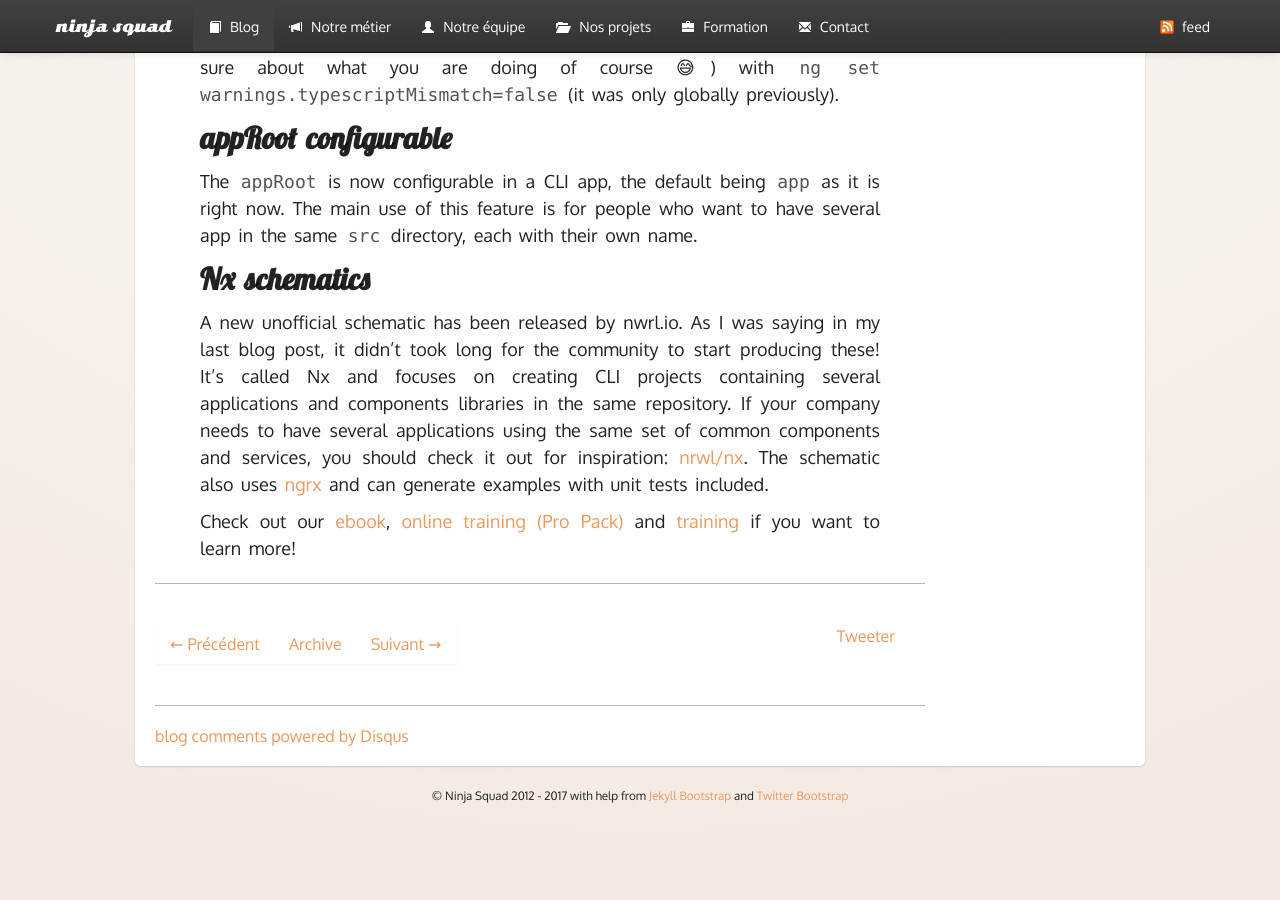
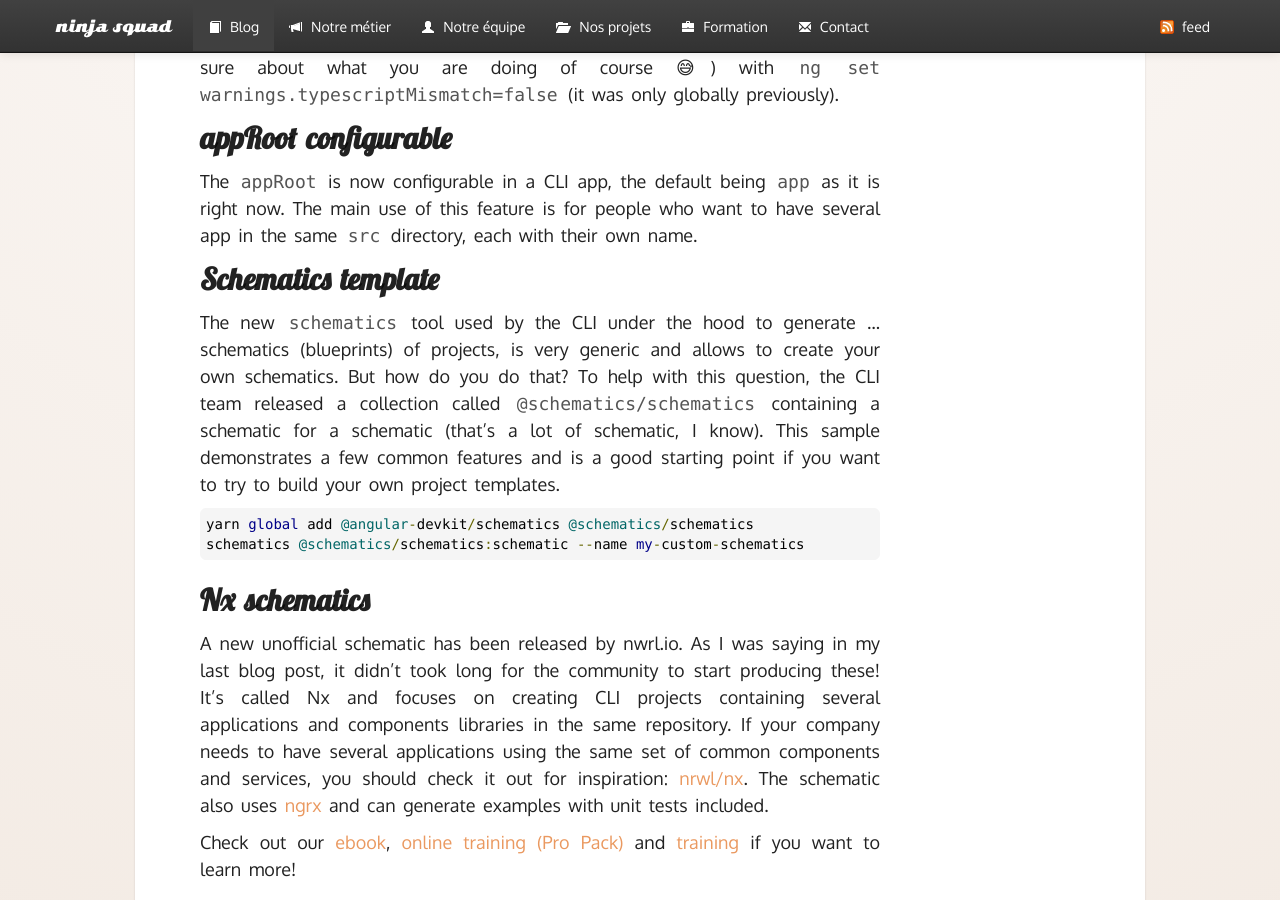
Before and after one commit to Ninja-Squad/ninja-squad.github.com, a Jekyll site: the page built from _posts/2017-10-24-angular-cli-1.5.md, in a window 1280 px wide and 900 px high, scrolled down 2033 px. Built offline with Jekyll 4.4.1, drawn with Linux system fonts in a browser that asks for light colours; comment, search, counter and statistics services are not loaded; before the commit the page ends 2889 px from its top, so only the background shows below that.

Commit message:
post: cli 1.5 schematics

```diff
--- a/_posts/2017-10-24-angular-cli-1.5.md
+++ b/_posts/2017-10-24-angular-cli-1.5.md
@@ -84,6 +84,17 @@
 The main use of this feature is for people who want to have several app in the same `src` directory,
 each with their own name.
 
+## Schematics template
+
+The new `schematics` tool used by the CLI under the hood to generate ... schematics (blueprints) of projects,
+is very generic and allows to create your own schematics.
+But how do you do that? To help with this question, the CLI team released a collection called `@schematics/schematics` containing a schematic for a schematic (that's a lot of schematic, I know).
+This sample demonstrates a few common features and is a good starting point
+if you want to try to build your own project templates.
+
+    yarn global add @angular-devkit/schematics @schematics/schematics
+    schematics @schematics/schematics:schematic --name my-custom-schematics
+
 ## Nx schematics
 
 A new unofficial schematic has been released by nwrl.io.
```
